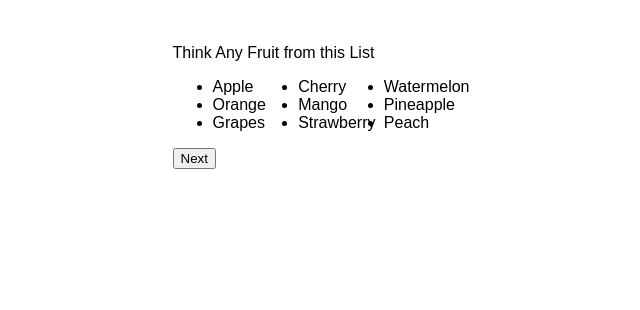
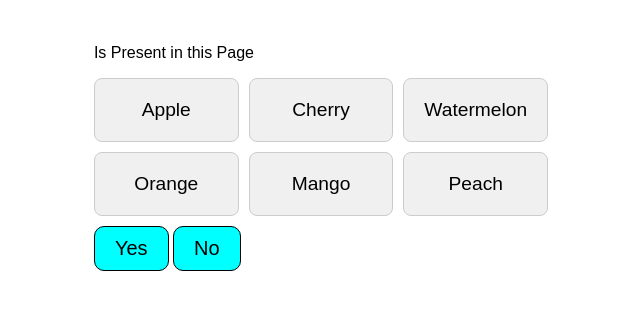
Before and after one commit to sankar636/GussingGame, a plain HTML site: page index.html in a window 1280 px wide. Both pictures are taken after a click on the button "Next". Shown: the whole page, without its empty margins (319-959 px from the left). Drawn offline with Linux system fonts and the light colour scheme.

Commit message:
Enhance game UI and functionality with improved styling and button interactions

```diff
--- a/index.html
+++ b/index.html
@@ -17,9 +17,42 @@
         #game ul {
             display: grid;
             grid-template-columns: repeat(3, 1fr);
+            gap: 10px;
+            /* Optional: Adds spacing between grid items */
+            list-style: none;
+            /* Removes default bullets */
+            padding: 0;
+            /* Removes default padding */
+            margin: 0;
+            /* Removes default margin */
         }
-        #game ul li{
 
+        #game ul li {
+            background-color: #f0f0f0;
+            /* Light gray background */
+            text-align: center;
+            padding: 20px;
+            border: 1px solid #ccc;
+            border-radius: 8px;
+            font-size: 1.2rem;
+            cursor: pointer;
+            transition: background-color 0.3s;
+        }
+
+        #game ul li:hover {
+            background-color: #e0e0e0;
+            /* Slightly darker on hover */
+        }
+        #game button {
+            padding:10px 20px;
+            margin-top: 10px;
+            border: 1px solid black;
+            border-radius: 10px;
+            font-size: 20px;
+            background-color: aqua;
+        }
+        #game button:hover{
+            background-color: rgb(37, 245, 245);
         }
     </style>
 </head>
--- a/script.js
+++ b/script.js
@@ -25,23 +25,38 @@ function renderPage() {
         // game.innerHTML = "<div>Hello</div>"
         game.innerHTML = `<p>Think Any Fruit from this List</p>
         ${showFruitList(fruits)}
-        <button onclick="nextPage()">Next</button>
+        <button onclick="nextPage()" id="nextBtn">Next</button>
         `
-    }else if(pages > 0 && pages <= 6){
-
-    }else{// page == 7(To Know The Guessed Fruit Name)
-
+    } else if (pages > 0 && pages <= 6) {
+        console.log("Page 2");
+        const subSetFruit = fruits.filter(fruit =>
+            fruitPages[fruit][pages - 1] === 1
+        );
+        game.innerHTML = `
+        <p>Is Present in this Page</p>
+        ${showFruitList(subSetFruit)}
+        <button onclick="guessAnswer(true)">Yes</button>
+        <button onclick="guessAnswer(false)">No</button>
+        `
+    } else if (pages == 7) {// page == 7(To Know The Guessed Fruit Name)
+        const result = Object.keys(fruitPages).find(fruit => fruitPages[fruit].every((bit, i) => bit === answer[i]))
+        game.innerHTML = `
+            ${`<p>${result}</p>`}
+                <button onclick="resetGame()">Reset Game</button>
+        `
+        // ${console.log(result)}
     }
 }
-function nextPage(){
+function nextPage() {
     pages++;
-    renderPage()
+    renderPage();
 }
 
-function guessAnswer(){
-
+function guessAnswer(isYes) {
+    answer.push(isYes ? 1 : 0)
+    nextPage()
 }
-function resetGame(){
+function resetGame() {
     pages = 0;
     answer = [];
     renderPage()
```
